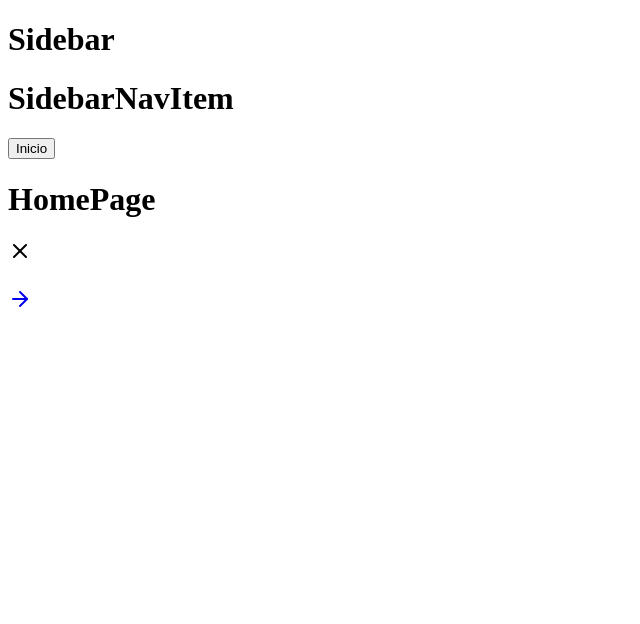
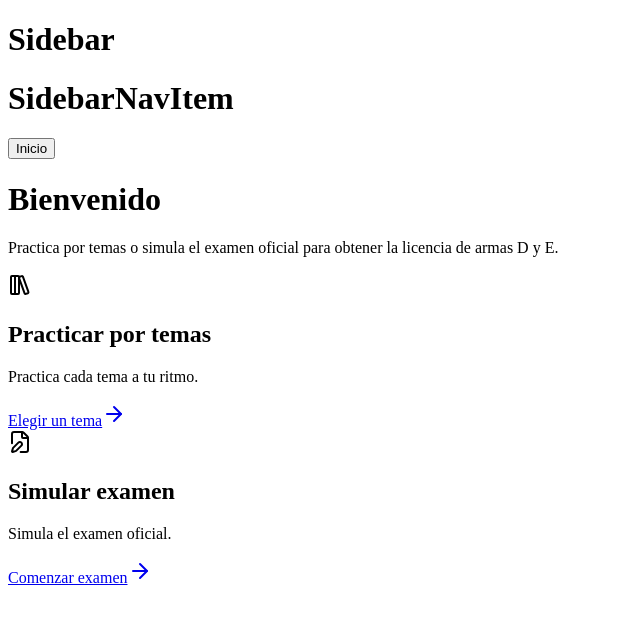
Before and after one commit to ManuelSanchis/aula-del-tirador, a React app in the folder app/: page / in a window 1280 px wide. Shown: the top 624 px of the page, without its empty margins (0-640 px from the left). Built offline with nearby package versions, Linux system fonts and the light colour scheme; the HTML template or start-up script is replaced by a standard one.

Commit message:
feat: add ActionCard props in HomePage

```diff
--- a/app/src/pages/HomePage.tsx
+++ b/app/src/pages/HomePage.tsx
@@ -1,10 +1,29 @@
 import { ActionCard } from '@/components/ActionCard';
+import { HOME_CARDS } from '@/config/homeCards.config';
 
 export const HomePage = () => {
   return (
     <div>
-      <h1>HomePage</h1>
-      <ActionCard />
+      <header>
+        <h1>Bienvenido</h1>
+
+        <p>
+          Practica por temas o simula el examen oficial para obtener la licencia de armas D y E.
+        </p>
+      </header>
+
+      <div>
+        {HOME_CARDS.map(({ icon, title, description, to, buttonText }) => (
+          <ActionCard
+            key={to}
+            icon={icon}
+            title={title}
+            description={description}
+            to={to}
+            buttonText={buttonText}
+          />
+        ))}
+      </div>
     </div>
   );
 };
```
